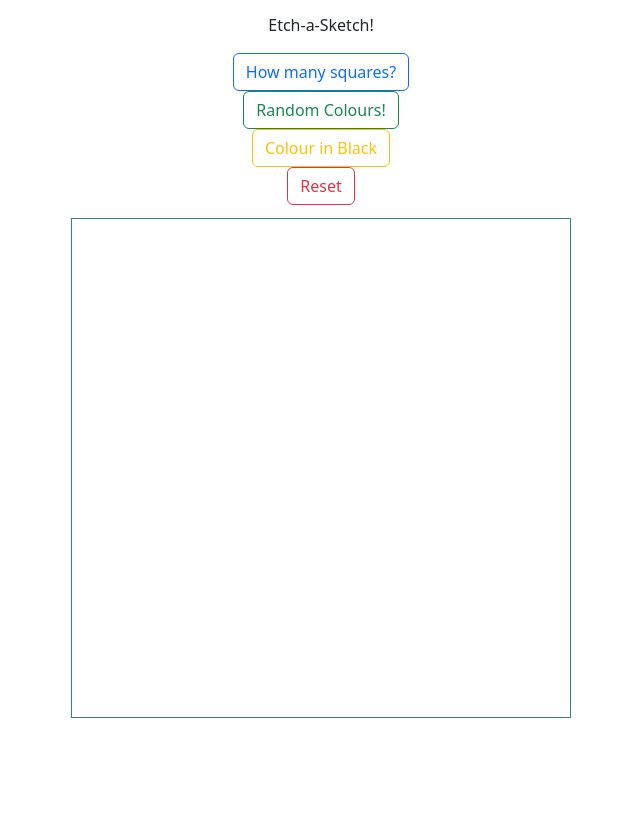
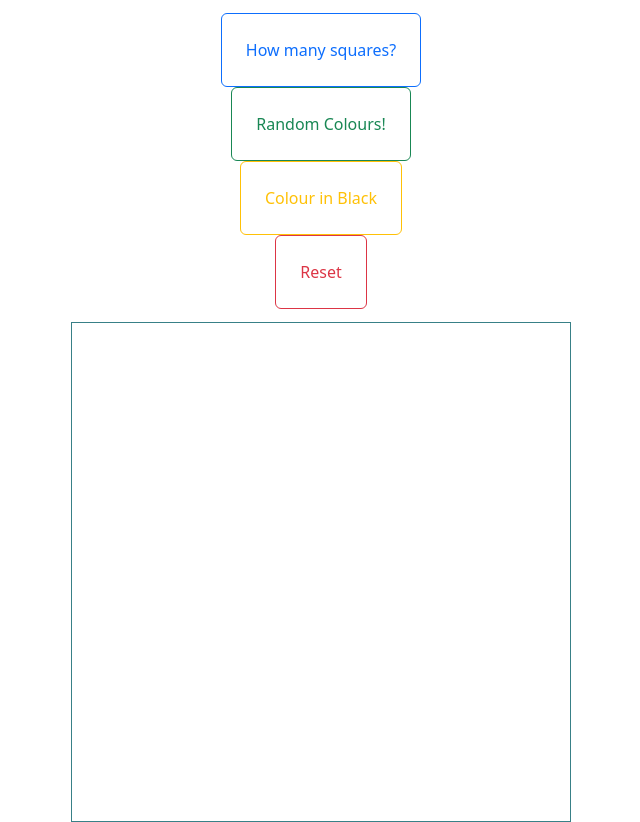
Before and after one commit to NucyLoodle/etch-a-sketch, a plain HTML site: page index.html in a window 1280 px wide. Shown: the whole page, without its empty margins (319-959 px from the left). Before the commit the page ends 800 px from the top, so only its background shows below. Drawn offline with nearby package versions, Linux system fonts and the light colour scheme.

Commit message:
Style buttons

```diff
--- a/index.html
+++ b/index.html
@@ -11,11 +11,10 @@
 
       <body>
         <div id = "header">
-        <p>Etch-a-Sketch!</p>
-        <button id ="btnQuestion" class="btn btn-outline-primary"> How many squares?</button>
-        <button id ="colourChange" class="btn btn-outline-success">Random Colours!</button>
-        <button id = "black" class="btn btn-outline-warning"> Colour in Black</button>
-        <button id = "reset" class="btn btn-outline-danger"> Reset</button>
+        <button id ="btnQuestion" class="btn btn-outline-primary" style="--bs-btn-padding-y: 1.5rem; --bs-btn-padding-x: 1.5rem; --bs-btn-font-size: 1rem;"> How many squares?</button>
+        <button id ="colourChange" class="btn btn-outline-success" style="--bs-btn-padding-y: 1.5rem; --bs-btn-padding-x: 1.5rem; --bs-btn-font-size: 1rem;">Random Colours!</button>
+        <button id = "black" class="btn btn-outline-warning" style="--bs-btn-padding-y: 1.5rem; --bs-btn-padding-x: 1.5rem; --bs-btn-font-size: 1rem;"> Colour in Black</button>
+        <button id = "reset" class="btn btn-outline-danger" style="--bs-btn-padding-y: 1.5rem; --bs-btn-padding-x: 1.5rem; --bs-btn-font-size: 1rem;"> Reset</button>
         </div>
         <div id = "main">
         <div id = "container"></div>
```
